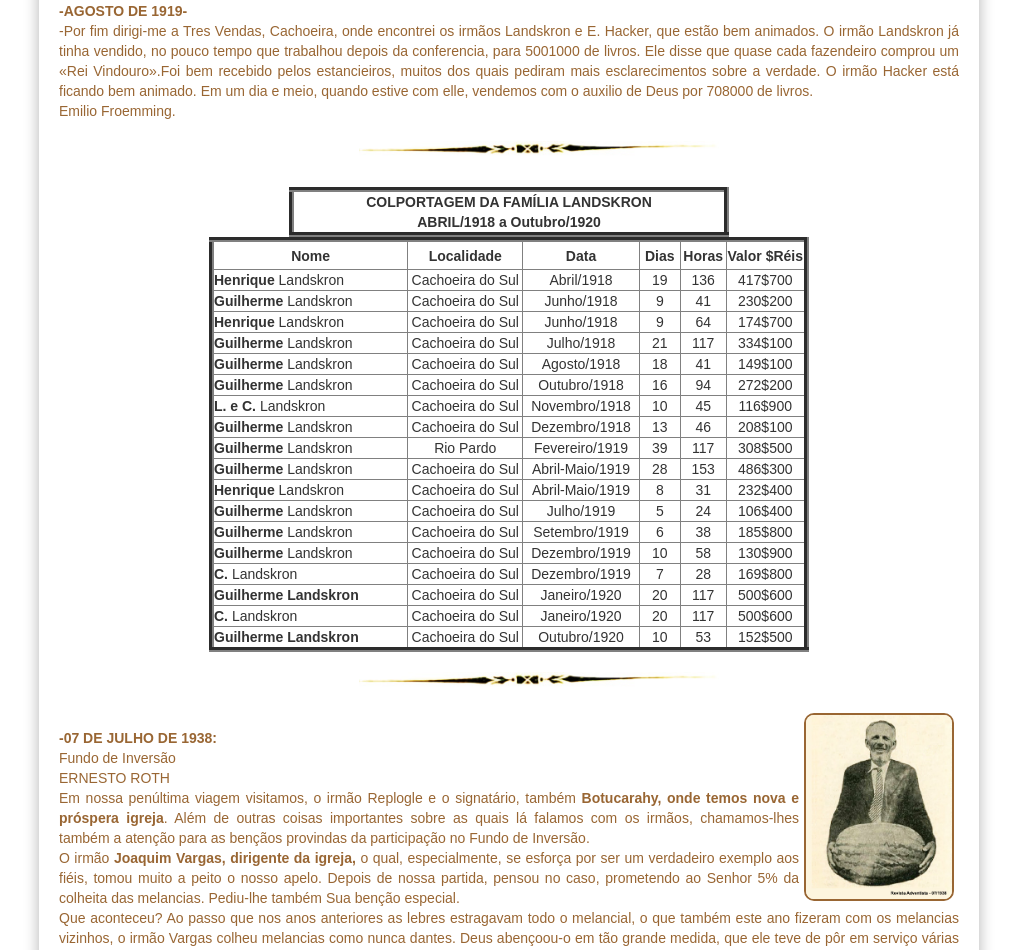
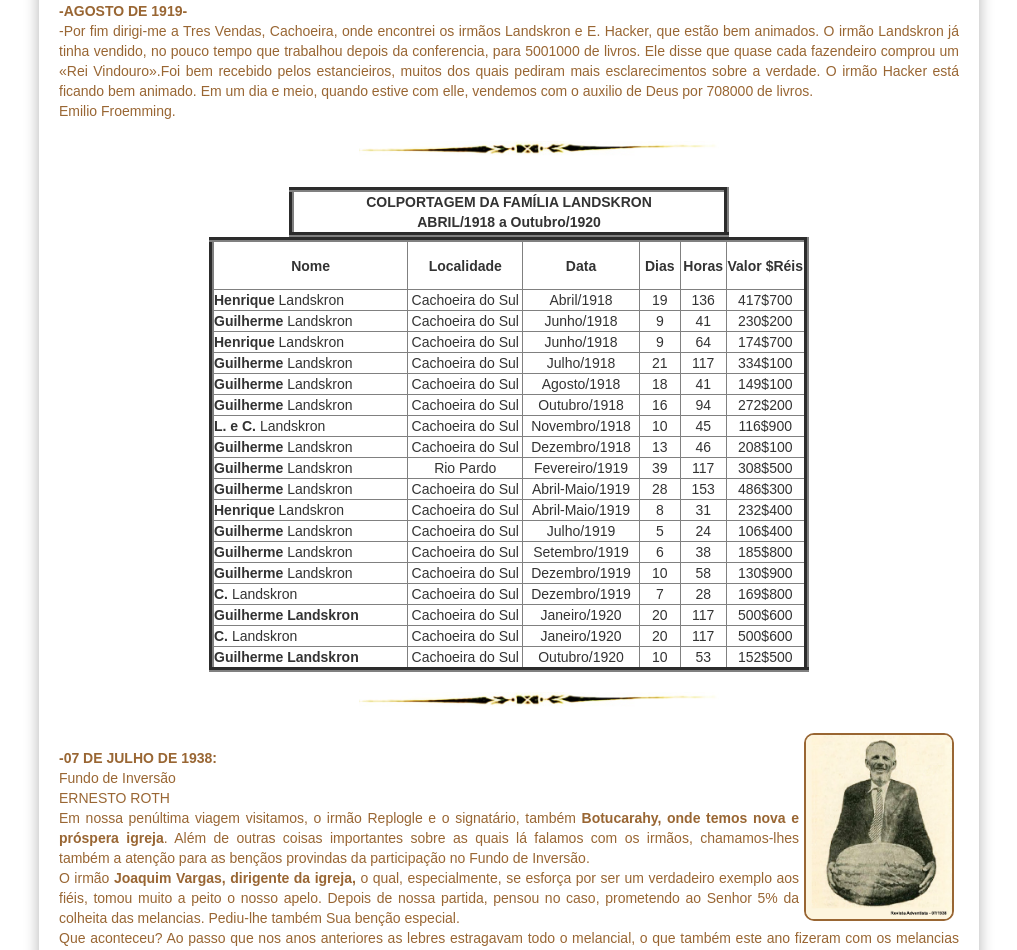
Before and after one commit to claudiovargas1955/claudiovargas1955.github.io, a Jekyll site: the page built from _pages/história-da-iasd-bosque.html, in a window 1280 px wide. Shown: the part 1656-2606 px from the top of the page, without its empty margins (131-1148 px from the left). Built offline with Jekyll 4.4.1, drawn with Linux system fonts in a browser that asks for light colours; some web fonts are replaced.

Commit message:
Update história-da-iasd-bosque.html

```diff
--- a/_pages/história-da-iasd-bosque.html
+++ b/_pages/história-da-iasd-bosque.html
@@ -168,7 +168,7 @@ Emilio Froemming.<br>
 
     <table border="5px" color="#ffffff" width="600px"  cellspacing="10px" cellpadding="10px">
          <tr>
-           <td align="center" width="300px" height="30px"><b>Nome</b></td>
+           <td align="center" width="300px" height="50px"><b>Nome</b></td>
            <td align="center" width="60px"><b>Localidade</b></td>
            <td align="center" width="50px"><b>Data</b></td>
            <td align="center" width="50px"><b>Dias</b></td>
```
